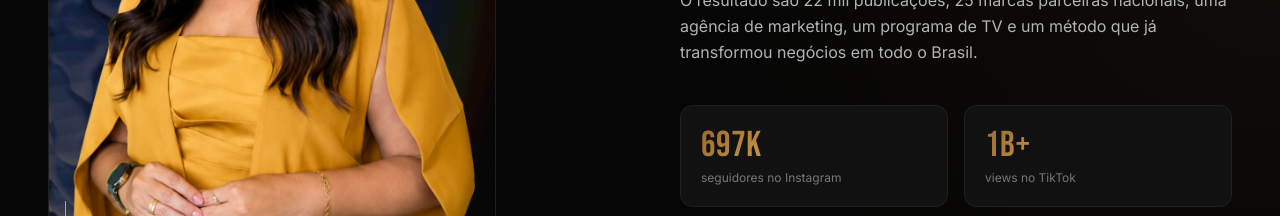
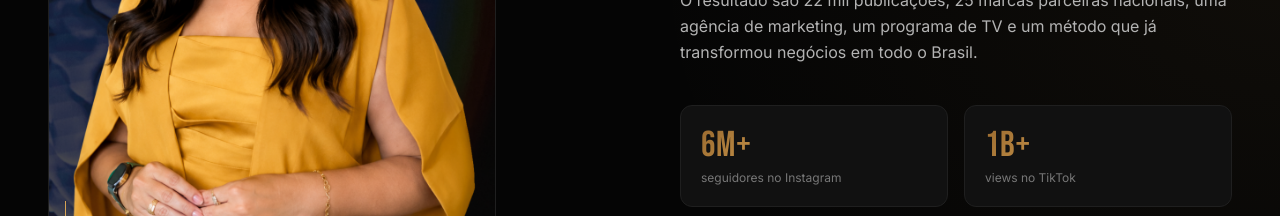
Before and after one commit to agenciaacev/lp-vendas-metodo-cev, a Next.js app: page / in a window 1280 px wide. Shown: the part 3380-3596 px from the top of the page. Built offline with nearby package versions, Linux system fonts and the light colour scheme.

Commit message:
Update ExpertSection.tsx

```diff
--- a/app/components/ExpertSection.tsx
+++ b/app/components/ExpertSection.tsx
@@ -1,7 +1,7 @@
 import Image from 'next/image';
 
 const stats = [
-  { num: '697K', label: 'seguidores no Instagram' },
+  { num: '6M+', label: 'seguidores no Instagram' },
   { num: '1B+', label: 'views no TikTok' },
   { num: '25', label: 'marcas parceiras' },
   { num: '7+', label: 'anos no digital' },
```
